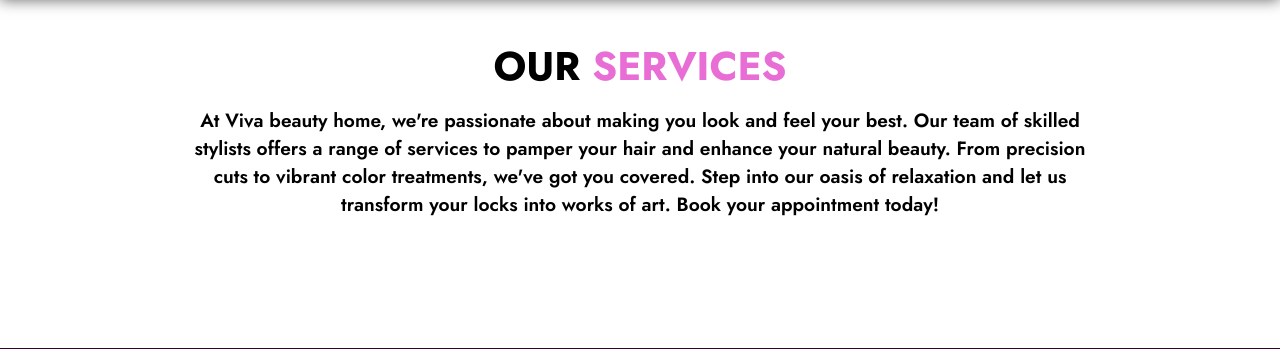
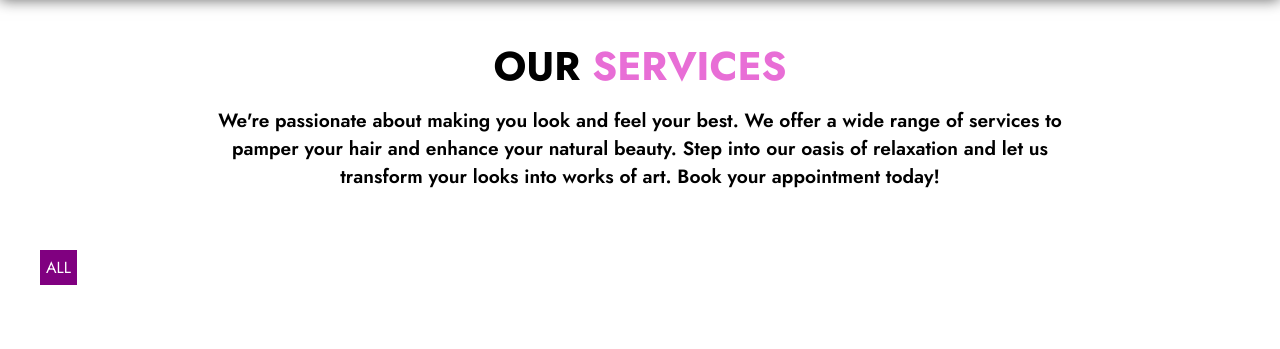
Before and after one commit to Judechuks/vivabeauty, a Django app: page /services/ in a window 1280 px wide. Shown: the part 54-403 px from the top of the page. Run offline with Django 5.2, Linux system fonts and the light colour scheme; data that the repository does not hold is empty; some web fonts are replaced.

Commit message:
services categories and services list page

```diff
--- a/app/templates/app/services.html
+++ b/app/templates/app/services.html
@@ -21,15 +21,15 @@
 <section class="section-top-padding">
   <h1 class="section-title">our <span>services</span></h1>
   <p class="section-intro">
-    At Viva beauty home, we're passionate about making you look and feel your
-    best. Our team of skilled stylists offers a range of services to pamper your
-    hair and enhance your natural beauty. From precision cuts to vibrant color
-    treatments, we've got you covered. Step into our oasis of relaxation and let
-    us transform your locks into works of art. Book your appointment today!
+    We're passionate about making you look and feel your best. We offer a wide
+    range of services to pamper your hair and enhance your natural beauty. Step
+    into our oasis of relaxation and let us transform your looks into works of
+    art. Book your appointment today!
   </p>
 
   <div class="main-container">
     <ul class="categories">
+      <li><a class="" href="{% url 'all_services' %}">all</a></li>
       {% for category in categories %}
       <li>
         <a class="" href="{% url 'services' category.id %}">{{category}}</a>
@@ -41,29 +41,22 @@
       <!-- service item -->
       <article class="card">
         <div class="details">
-          <a href="{% url 'service_detail' service.id %}">
           <div>
-            <a href="#">
+            <a href="{% url 'service_detail' service.id %}">
               <h3 class="title">{{ service.name }}</h3>
             </a>
-            <p class="overview">
-              If you're looking for state of the art extensions, or filling your
-              current eyelashes, Millennium can give you a bold look that lasts
-              for weeks.
-            </p>
+            <p class="overview">{{service.description}}</p>
           </div>
           <nav class="btn-group">
-            <a href="{% url 'service_detail' service.id %}">learn more</a
-            ><span class="separator"> | </span><a href="booking">book now</a>
+            <a href="{% url 'service_detail' service.id %}">learn more</a>
+            <span class="separator"> | </span>
+            <a href="booking">book now</a>
           </nav>
         </div>
         <aside>
-          <!-- <img
-            src="{% static 'app/images/makeup-tool.png' %}"
-            alt="service banner" />-->
           <img
-              src="{{ service.service_image.url }}"
-              alt="{{ service.title }}" />
+            src="{{ service.service_image.url }}"
+            alt="{{ service.title }}" />
         </aside>
       </article>
       {% endfor %}
```
